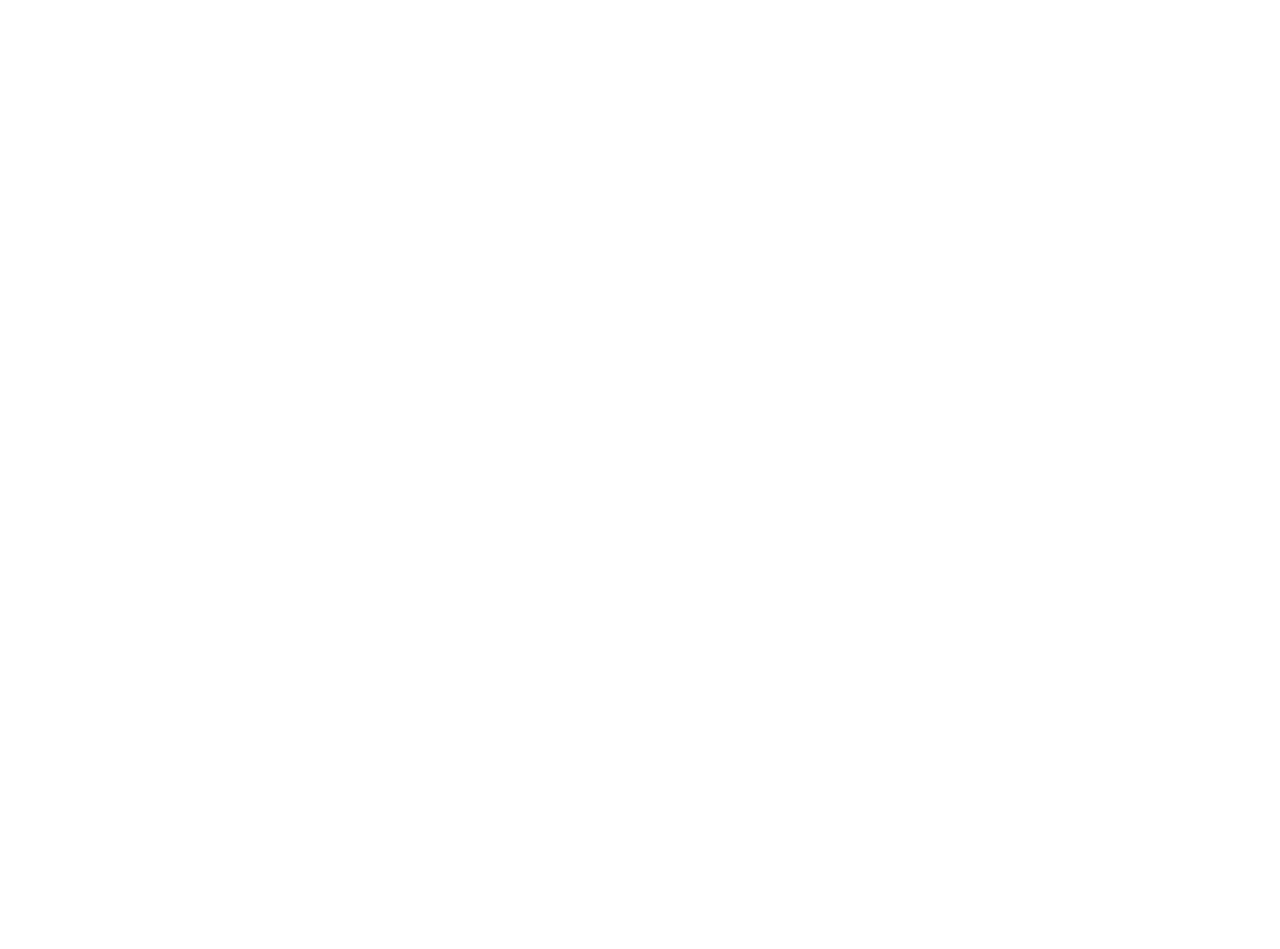
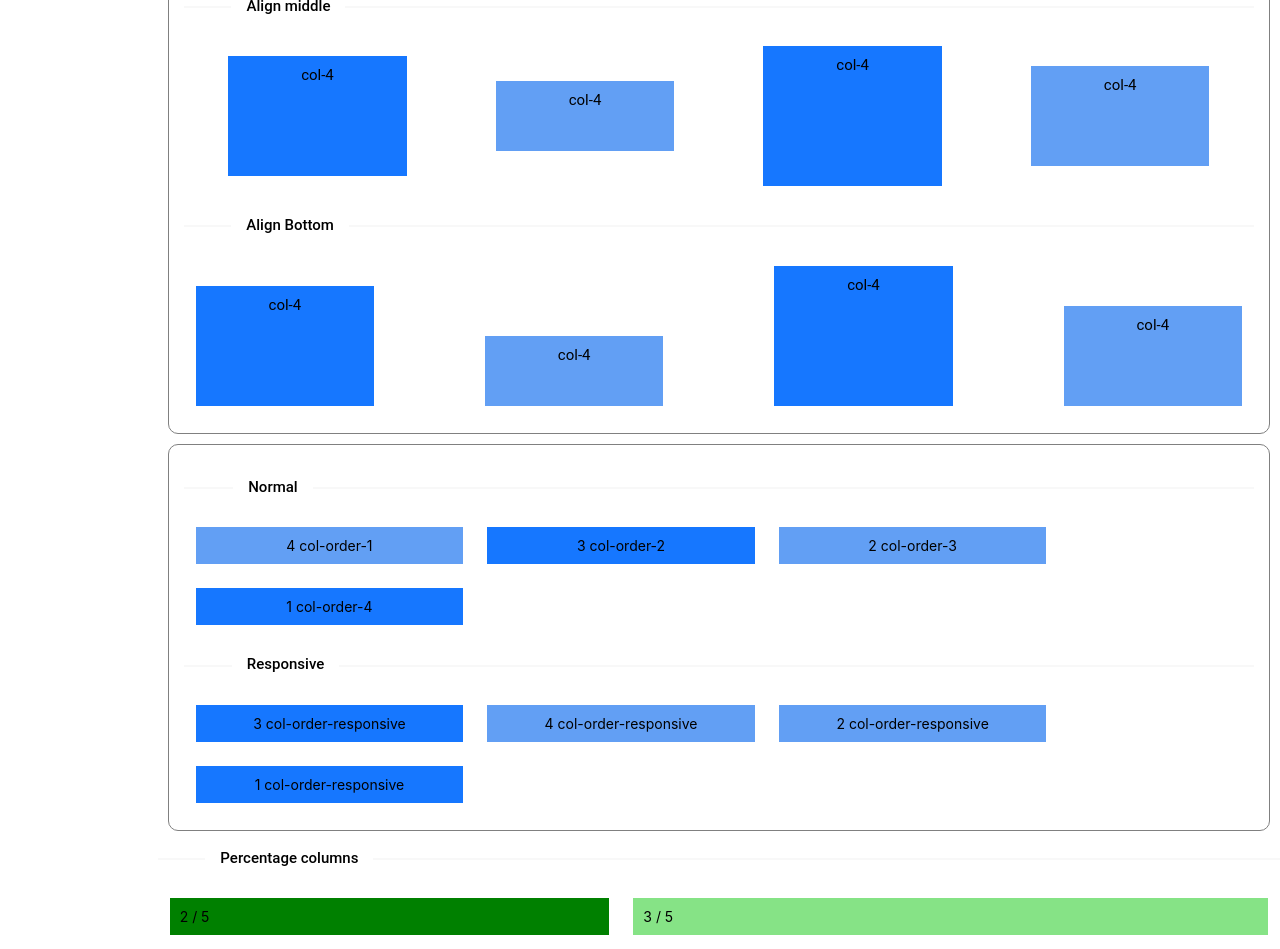
Before and after one commit to Pallab6Sense/AntD-Components, a Next.js app: page /grid in a window 1280 px wide. Shown: the part 1848-2797 px from the top of the page. Before the commit the page ends 1549 px from the top, so only its background shows below. Built offline with nearby package versions, Linux system fonts and the light colour scheme.

Commit message:
Grid Component ruuning 12:22 pm

```diff
--- a/Components/Navigation.js
+++ b/Components/Navigation.js
@@ -1,6 +1,7 @@
 import Link from 'next/link';
 
 import { Divider } from 'antd';
+
 const Navigation = () => {
   return <>
     <div className="navContainer">
--- a/pages/grid.js
+++ b/pages/grid.js
@@ -219,6 +219,181 @@
               </Col>
             </Row>
           </div>
+
+          <div className="gridExample5">
+            <Divider orientation="left">Align Top</Divider>
+
+            <Row justify="center" align="top">
+              <Col className="bg-blue" span={4}>
+                <div style={{ height: '100px' }}>col-4</div>
+              </Col>
+              <Col className="bg-blue1" span={4}>
+                <div style={{ height: '50px' }}>col-4</div>
+              </Col>
+              <Col className="bg-blue" span={4}>
+                <div style={{ height: '120px' }}>col-4</div>
+              </Col>
+              <Col className="bg-blue1" span={4}>
+                <div style={{ height: '80px' }}>col-4</div>
+              </Col>
+            </Row>
+            <Divider orientation="left">Align middle</Divider>
+
+            <Row justify="space-around" align="middle">
+              <Col className="bg-blue" span={4}>
+                <div style={{ height: '100px' }}>col-4</div>
+              </Col>
+              <Col className="bg-blue1" span={4}>
+                <div style={{ height: '50px' }}>col-4</div>
+              </Col>
+              <Col className="bg-blue" span={4}>
+                <div style={{ height: '120px' }}>col-4</div>
+              </Col>
+              <Col className="bg-blue1" span={4}>
+                <div style={{ height: '80px' }}>col-4</div>
+              </Col>
+            </Row>
+            <Divider orientation="left">Align Bottom</Divider>
+
+            <Row justify="space-between" align="bottom">
+              <Col className="bg-blue" span={4}>
+                <div style={{ height: '100px' }}>col-4</div>
+              </Col>
+              <Col className="bg-blue1" span={4}>
+                <div style={{ height: '50px' }}>col-4</div>
+              </Col>
+              <Col className="bg-blue" span={4}>
+                <div style={{ height: '120px' }}>col-4</div>
+              </Col>
+              <Col className="bg-blue1" span={4}>
+                <div style={{ height: '80px' }}>col-4</div>
+              </Col>
+            </Row>
+          </div>
+
+          <div className="gridExample6">
+            <Divider orientation="left">Normal</Divider>
+            <Row>
+              <Col span={6} order={4} className="bg-blue">
+                1 col-order-4
+              </Col>
+              <Col span={6} order={3} className="bg-blue1">
+                2 col-order-3
+              </Col>
+              <Col span={6} order={2} className="bg-blue">
+                3 col-order-2
+              </Col>
+              <Col span={6} order={1} className="bg-blue1">
+                4 col-order-1
+              </Col>
+            </Row>
+            <Divider orientation="left">Responsive</Divider>
+            <Row>
+              <Col
+                span={6}
+                xs={{
+                  order: 1,
+                }}
+                sm={{
+                  order: 2,
+                }}
+                md={{
+                  order: 3,
+                }}
+                lg={{
+                  order: 4,
+                }}
+                className="bg-blue"
+              >
+                1 col-order-responsive
+              </Col>
+              <Col
+                span={6}
+                xs={{
+                  order: 2,
+                }}
+                sm={{
+                  order: 1,
+                }}
+                md={{
+                  order: 4,
+                }}
+                lg={{
+                  order: 3,
+                }}
+                className="bg-blue1"
+              >
+                2 col-order-responsive
+              </Col>
+              <Col
+                span={6}
+                xs={{
+                  order: 3,
+                }}
+                sm={{
+                  order: 4,
+                }}
+                md={{
+                  order: 2,
+                }}
+                lg={{
+                  order: 1,
+                }}
+                className="bg-blue"
+              >
+                3 col-order-responsive
+              </Col>
+              <Col
+                span={6}
+                xs={{
+                  order: 4,
+                }}
+                sm={{
+                  order: 3,
+                }}
+                md={{
+                  order: 1,
+                }}
+                lg={{
+                  order: 2,
+                }}
+                className="bg-blue1"
+              >
+                4 col-order-responsive
+              </Col>
+            </Row>
+          </div>
+
+          <div className="gridExample7">
+            <Divider orientation="left">Percentage columns</Divider>
+            <Row>
+              <Col flex={2} className='bg-green'>2 / 5</Col>
+              <Col flex={3} className='bg-green1'>3 / 5</Col>
+            </Row>
+            <Divider orientation="left">Fill rest</Divider>
+            <Row>
+              <Col flex="100px" className='bg-green'>100px</Col>
+              <Col flex="auto" className='bg-green1'>Fill Rest</Col>
+            </Row>
+            <Divider orientation="left">Raw flex style</Divider>
+            <Row>
+              <Col flex="1 1 200px" className='bg-green'>1 1 200px</Col>
+              <Col flex="0 1 300px" className='bg-green1'>0 1 300px</Col>
+            </Row>
+
+            <Row wrap={false}>
+              <Col flex="none" className='bg-green'>
+                <div
+                  style={{
+                    padding: '0 16px',
+                  }}
+                >
+                  none
+                </div>
+              </Col>
+              <Col flex="auto" className='bg-green1'>auto with no-wrap</Col>
+            </Row>
+          </div>
         </div>
       </div>
     </>
--- a/styles/globals.scss
+++ b/styles/globals.scss
@@ -142,19 +142,24 @@
   overflow-y: auto;
 }
 
-
+// .gridDiv{
+//   display: flex;
+//   flex-wrap: wrap
+// }
 
 .gridExample1,
 .gridExample2,
 .gridExample3,
-.gridExample4 {
+.gridExample4,
+.gridExample5,
+.gridExample6 {
   @include divStyle();
-  width: fit-content !important;
+  // width: fit-content !important;
   text-align: center;
 }
 .bg-blue {
   background-color: #1677ff;
-  margin: 10px;
+  margin: 12px;
   padding: 10px;
   width: 1000px;
   // justify-content: center;
@@ -164,10 +169,24 @@
 }
 .bg-blue1{
   background-color: #629ff4;
-  margin: 10px;
+  margin: 12px;
   padding: 10px;
   width: 1000px;
   // justify-content: center;
   text-align: center;
   // color: white;
 }
+
+.bg-green{
+  background-color: green;
+  margin: 12px;
+  padding: 10px;
+  // width: 500px;
+}
+.bg-green1{
+  background-color: rgb(134, 227, 134);
+  margin: 12px;
+  padding: 10px;
+  // width: 500px;
+
+}
```
